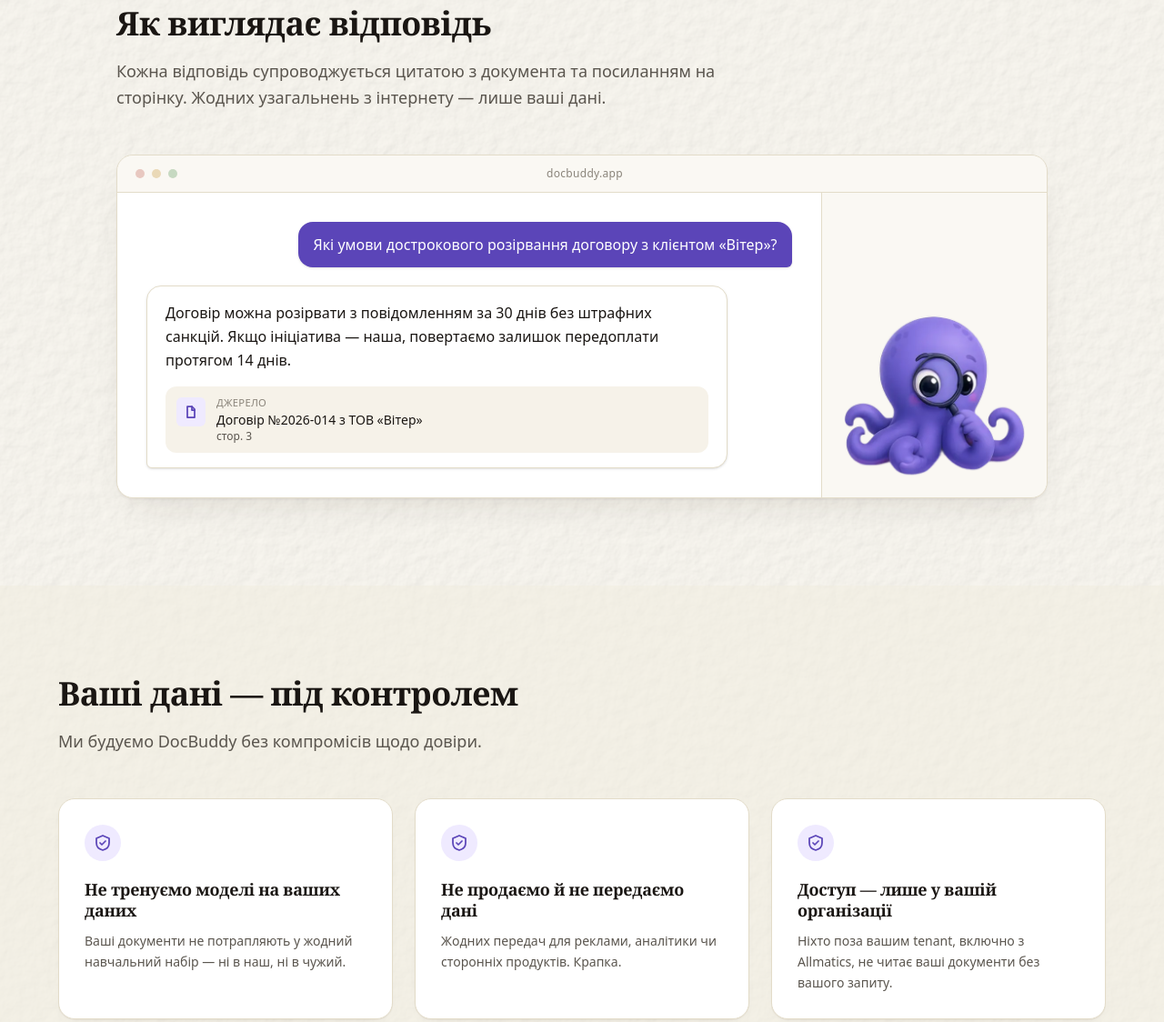
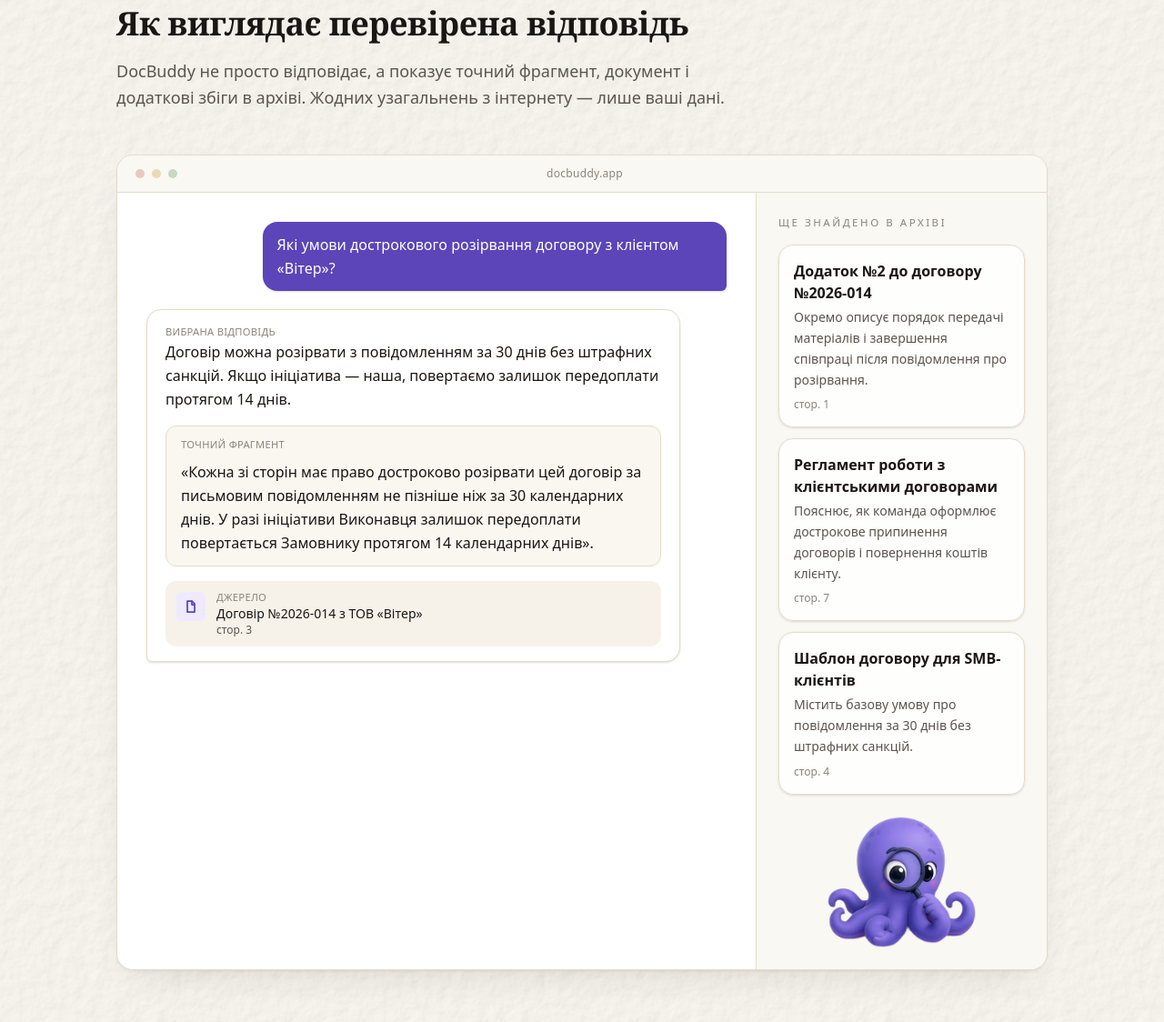
Before and after one commit to docstreams/archidex, an Astro site: page / in a window 1280 px wide. Shown: the part 2170-3294 px from the top of the page at 91% size. Built offline with nearby package versions, Linux system fonts and the light colour scheme; Astro itself is replaced by a stand-in of ours.

Commit message:
feat(web): deepen product mock verification view

```diff
--- a/src/components/ProductMock.astro
+++ b/src/components/ProductMock.astro
@@ -33,7 +33,9 @@ const strings = t(locale).productMock;
         <span class="w-10"></span>
       </div>
 
-      <div class="grid gap-0 sm:grid-cols-[1fr_auto] sm:items-stretch">
+      <div
+        class="grid gap-0 lg:grid-cols-[minmax(0,1.15fr)_320px] lg:items-stretch"
+      >
         <div class="flex flex-col gap-5 p-6 sm:p-8">
           <div class="flex justify-end">
             <div
@@ -46,17 +48,34 @@ const strings = t(locale).productMock;
           </div>
 
           <div class="flex justify-start">
-            <div class="max-w-full sm:max-w-[90%]">
+            <div class="max-w-full lg:max-w-[92%]">
               <div
                 class="border-line rounded-2xl rounded-bl-md border bg-white px-5 py-4 shadow-sm"
               >
+                <p
+                  class="text-ink-soft text-[0.7rem] font-medium tracking-wide uppercase"
+                >
+                  {strings.resultLabel}
+                </p>
                 <p class="text-ink text-sm leading-relaxed sm:text-base">
                   {strings.answer}
                 </p>
 
-                <a
-                  href="#"
-                  class="bg-paper-shade/70 hover:bg-paper-shade focus-visible:ring-accent/30 mt-4 flex items-start gap-3 rounded-xl px-3 py-2.5 transition-colors focus-visible:ring-2 focus-visible:outline-none"
+                <div
+                  class="border-line bg-paper mt-4 rounded-xl border px-4 py-3"
+                >
+                  <p
+                    class="text-ink-soft text-[0.7rem] font-medium tracking-wide uppercase"
+                  >
+                    {strings.excerptLabel}
+                  </p>
+                  <p class="text-ink mt-2 text-sm leading-relaxed sm:text-base">
+                    {strings.excerpt}
+                  </p>
+                </div>
+
+                <div
+                  class="bg-paper-shade/70 mt-4 flex items-start gap-3 rounded-xl px-3 py-2.5"
                   aria-label={`${strings.citationLabel}: ${strings.citationDoc}, ${strings.citationPage}`}
                 >
                   <span
@@ -89,25 +108,50 @@ const strings = t(locale).productMock;
                       {strings.citationPage}
                     </span>
                   </span>
-                </a>
+                </div>
               </div>
             </div>
           </div>
         </div>
 
         <aside
-          class="border-line bg-paper-shade/40 hidden items-end justify-center border-l p-6 sm:flex"
-          aria-hidden="true"
+          class="border-line bg-paper-shade/40 flex flex-col border-t p-6 lg:border-t-0 lg:border-l"
         >
+          <p
+            class="text-ink-soft text-[0.72rem] font-medium tracking-[0.22em] uppercase"
+          >
+            {strings.matchesLabel}
+          </p>
+
+          <ul class="mt-4 flex flex-col gap-3">
+            {
+              strings.matches.map((match) => (
+                <li class="border-line rounded-2xl border bg-white/80 p-4 shadow-sm">
+                  <p class="text-ink text-sm font-semibold sm:text-base">
+                    {match.title}
+                  </p>
+                  <p class="text-ink-muted mt-1 text-sm leading-relaxed">
+                    {match.body}
+                  </p>
+                  <p class="text-ink-soft mt-2 text-xs font-medium">
+                    {match.page}
+                  </p>
+                </li>
+              ))
+            }
+          </ul>
+
+          <div class="mt-6 hidden justify-center lg:flex" aria-hidden="true">
             <img
               src="/mascot/dex-working.webp"
               alt={strings.emptyStateAlt}
-            class="h-44 w-auto object-contain"
+              class="h-36 w-auto object-contain"
               width="220"
               height="220"
               loading="lazy"
               decoding="async"
             />
+          </div>
         </aside>
       </div>
     </div>
--- a/src/i18n/translations/en.ts
+++ b/src/i18n/translations/en.ts
@@ -82,16 +82,38 @@ export const en: TranslationSchema = {
     ],
   },
   productMock: {
-    heading: "What an answer looks like",
+    heading: "What a verified answer looks like",
     subhead:
-      "Every answer comes with a quote and a link to the page. No generalities from the internet — only your data.",
+      "DocBuddy does not just answer. It shows the exact passage, the source document, and additional matches in the archive. No generalities from the internet — only your data.",
     question:
       "What are the conditions for early termination of the contract with «Viter»?",
+    resultLabel: "Selected answer",
     answer:
       "The contract can be terminated with 30 days' notice without penalty. If we initiate termination, the remaining prepayment is refunded within 14 days.",
+    excerptLabel: "Exact passage",
+    excerpt:
+      '"Either party may terminate this agreement early by written notice no later than 30 calendar days in advance. If termination is initiated by the Provider, the remaining prepayment is refunded to the Client within 14 calendar days."',
     citationLabel: "Source",
     citationDoc: "Contract No. 2026-014 with Viter LLC",
     citationPage: "p. 3",
+    matchesLabel: "Also found in the archive",
+    matches: [
+      {
+        title: "Appendix No. 2 to Contract No. 2026-014",
+        body: "Covers the transfer of materials and the completion process after termination notice is submitted.",
+        page: "p. 1",
+      },
+      {
+        title: "Client contract operations policy",
+        body: "Explains how the team handles early contract termination and client refunds in practice.",
+        page: "p. 7",
+      },
+      {
+        title: "SMB client contract template",
+        body: "Includes the baseline clause about 30-day notice without penalty fees.",
+        page: "p. 4",
+      },
+    ],
     emptyStateAlt: "Dex working on a laptop, surrounded by documents",
   },
   security: {
--- a/src/i18n/translations/uk.ts
+++ b/src/i18n/translations/uk.ts
@@ -80,15 +80,37 @@ export const uk = {
     ],
   },
   productMock: {
-    heading: "Як виглядає відповідь",
+    heading: "Як виглядає перевірена відповідь",
     subhead:
-      "Кожна відповідь супроводжується цитатою з документа та посиланням на сторінку. Жодних узагальнень з інтернету — лише ваші дані.",
+      "DocBuddy не просто відповідає, а показує точний фрагмент, документ і додаткові збіги в архіві. Жодних узагальнень з інтернету — лише ваші дані.",
     question: "Які умови дострокового розірвання договору з клієнтом «Вітер»?",
+    resultLabel: "Вибрана відповідь",
     answer:
       "Договір можна розірвати з повідомленням за 30 днів без штрафних санкцій. Якщо ініціатива — наша, повертаємо залишок передоплати протягом 14 днів.",
+    excerptLabel: "Точний фрагмент",
+    excerpt:
+      "«Кожна зі сторін має право достроково розірвати цей договір за письмовим повідомленням не пізніше ніж за 30 календарних днів. У разі ініціативи Виконавця залишок передоплати повертається Замовнику протягом 14 календарних днів».",
     citationLabel: "Джерело",
     citationDoc: "Договір №2026-014 з ТОВ «Вітер»",
     citationPage: "стор. 3",
+    matchesLabel: "Ще знайдено в архіві",
+    matches: [
+      {
+        title: "Додаток №2 до договору №2026-014",
+        body: "Окремо описує порядок передачі матеріалів і завершення співпраці після повідомлення про розірвання.",
+        page: "стор. 1",
+      },
+      {
+        title: "Регламент роботи з клієнтськими договорами",
+        body: "Пояснює, як команда оформлює дострокове припинення договорів і повернення коштів клієнту.",
+        page: "стор. 7",
+      },
+      {
+        title: "Шаблон договору для SMB-клієнтів",
+        body: "Містить базову умову про повідомлення за 30 днів без штрафних санкцій.",
+        page: "стор. 4",
+      },
+    ],
     emptyStateAlt: "Декс сидить за ноутбуком і працює з документами",
   },
   security: {
```
Lines whose indentation alone changed are shown as unchanged.
